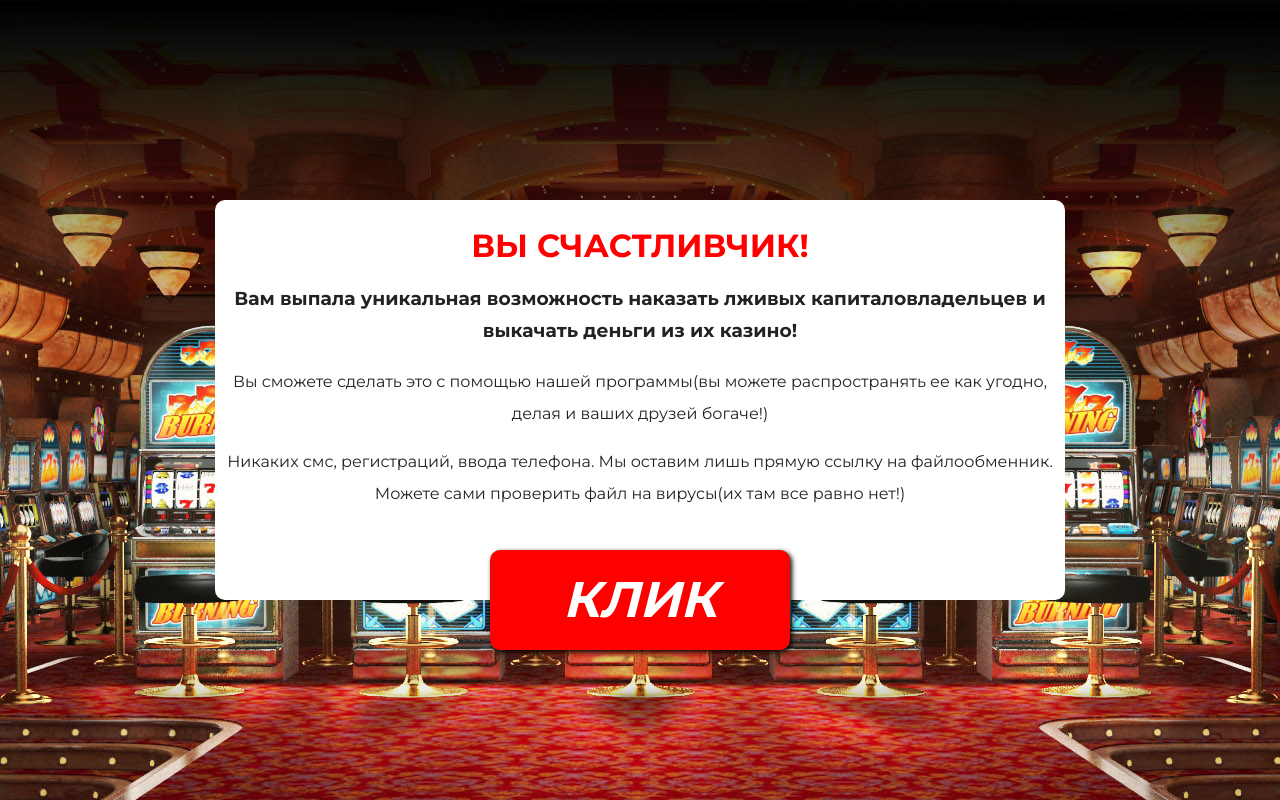
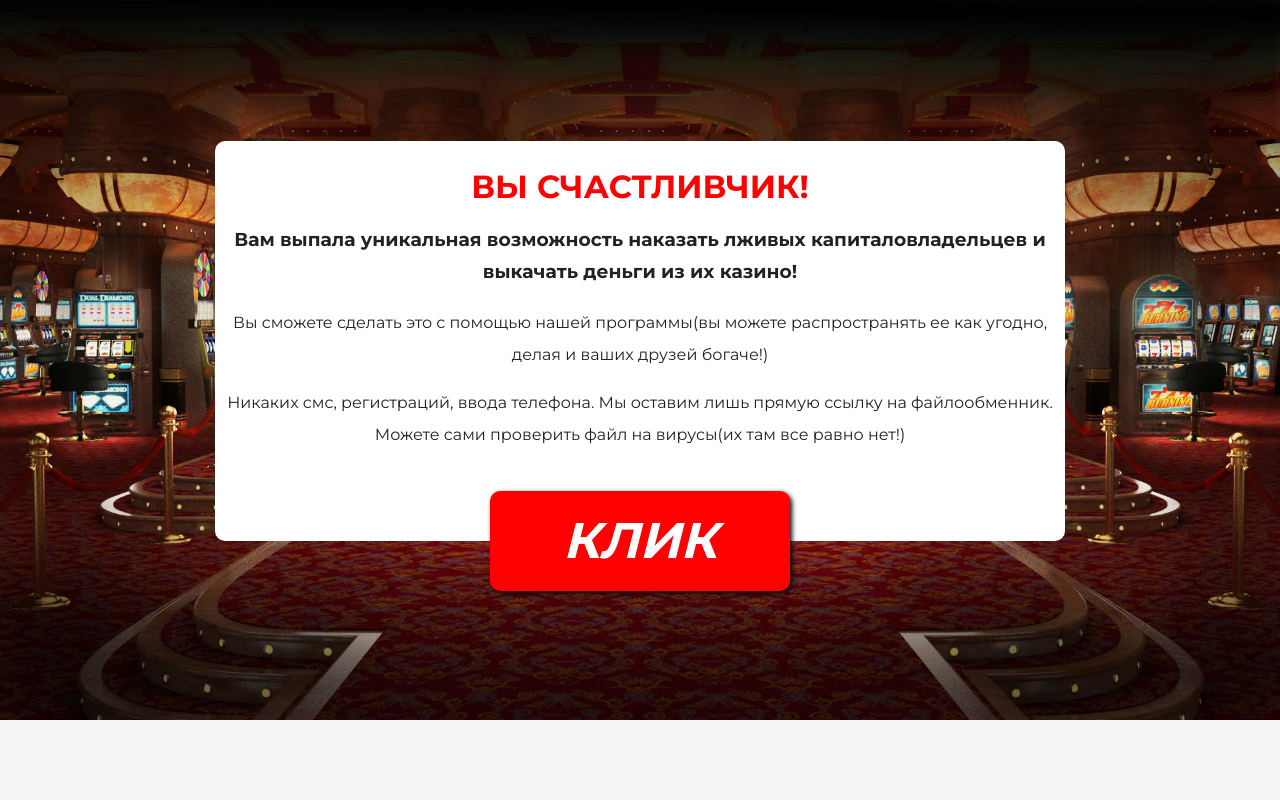
Before and after one commit to Zplattyr/casino, a plain HTML site: page index.html in a window 1280 px wide. Drawn offline with Linux system fonts and the light colour scheme.

Commit message:
расширения

```diff
--- a/style.css
+++ b/style.css
@@ -13,10 +13,12 @@ body {
   overflow: hidden;
   position: relative;
   border-radius: 10px;
+  background-size: cover;
+  height: 100%;
 }
 html{padding: 0;display: table-cell; и vertical-align: middle;}
 .container{width:850px;background-color: white;display: flex;align-items: center;
-margin: auto auto;height: 400px;display: block; border-radius: 10px;margin-top: 200px}
+margin: auto auto;height: 400px;display: block; border-radius: 10px;margin-top: 11%}
 h1{color: red;padding-top: 30px}
 .text,p{text-align: center;display: block;}
 .ssylka{text-align: center;width: 300px;height: 100px;
```
